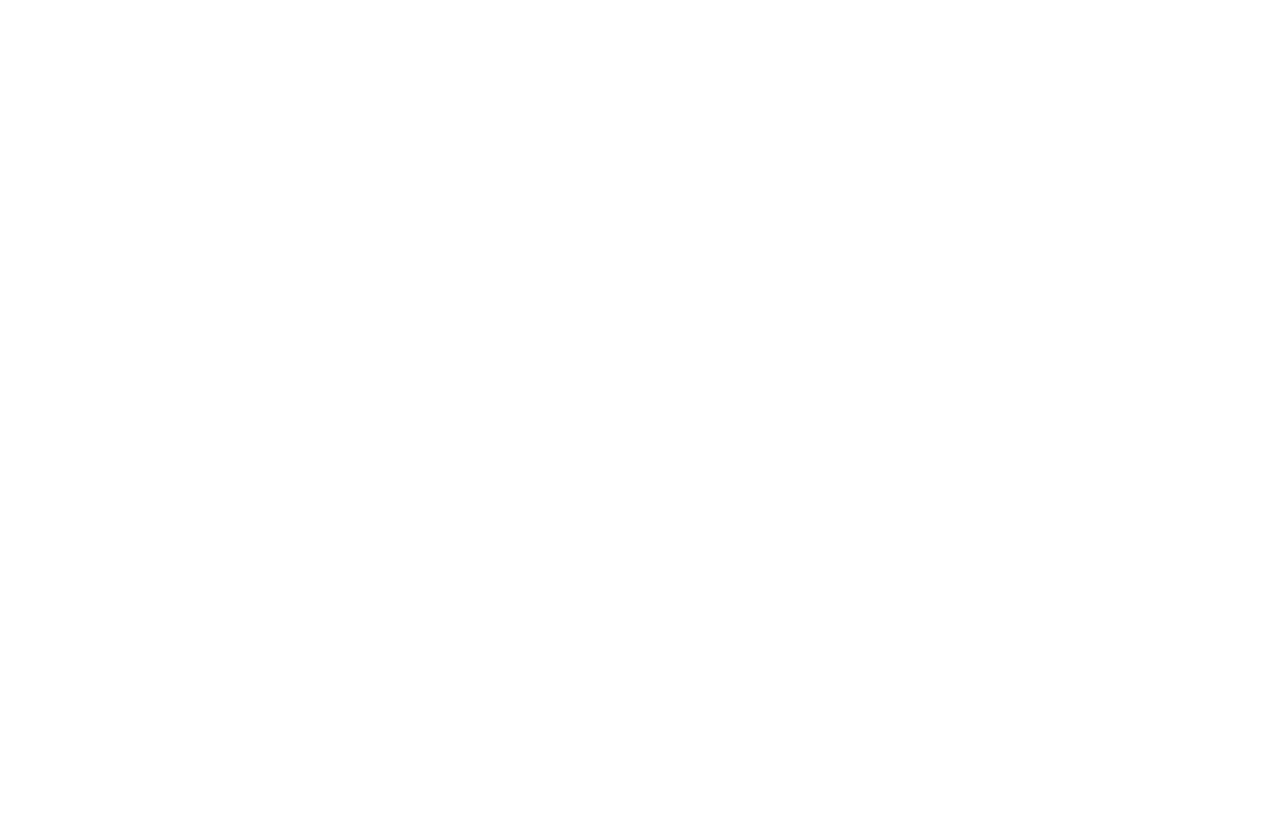
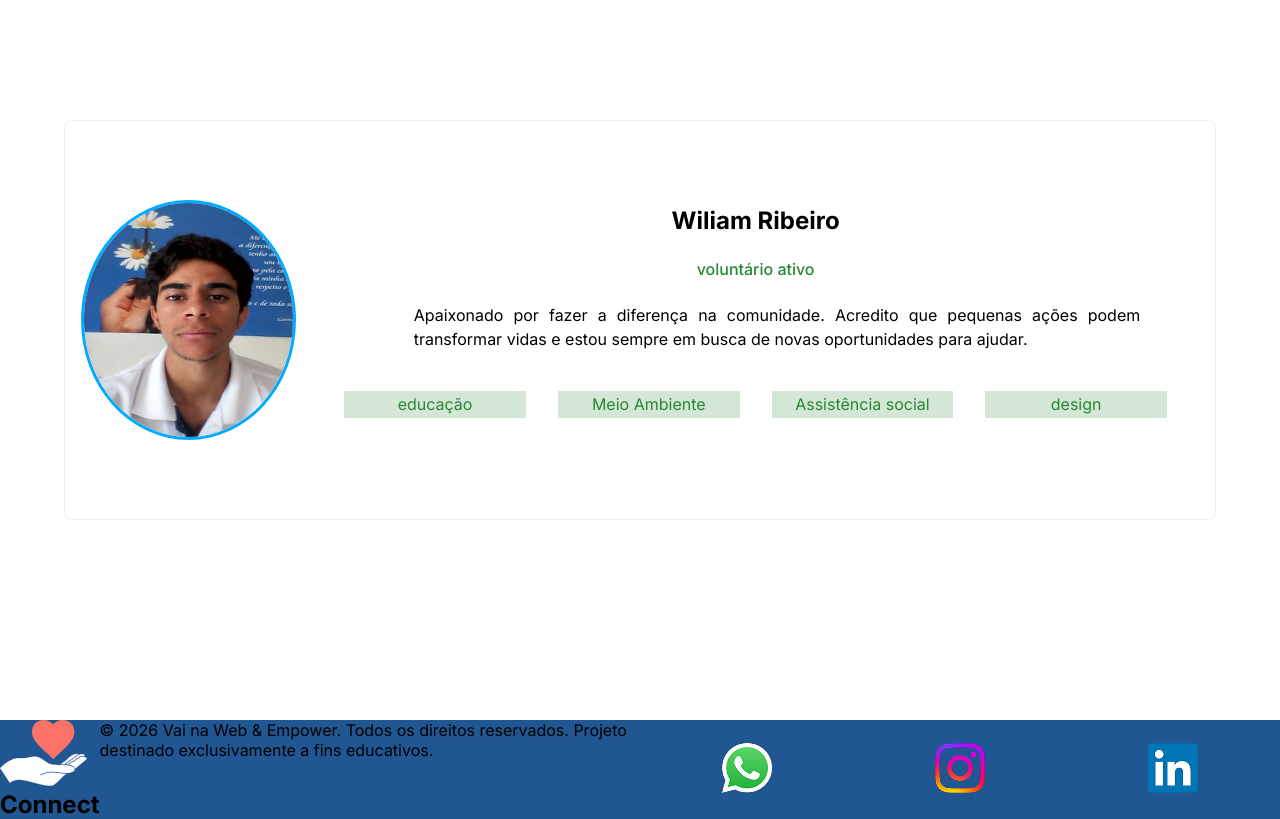
Before and after one commit to Wiliam102/DesafioFinalFront-Connect, a React (Vite) app: page /perfil in a window 1280 px wide. Shown: the part 200-1019 px from the top of the page. Before the commit the page ends 800 px from the top, so only its background shows below. Built offline with nearby package versions, Linux system fonts and the light colour scheme.

Commit message:
aidiconando componente de perfil, footer, estilizacao e mais alguns ajustes.

```diff
--- a/src/App.jsx
+++ b/src/App.jsx
@@ -1,3 +1,4 @@
+import Footer from "./components/Footer/Footer";
 import NavBar from "./components/NavBar/NavBar";
 import './styles/Global.scss';
 function App() {
@@ -5,6 +6,7 @@
   return (
     <>
        <NavBar/>
+       <Footer/>
     </>
   )
 }
--- a/src/components/Footer/Footer.jsx
+++ b/src/components/Footer/Footer.jsx
@@ -1,6 +1,40 @@
+import Logo from '../../assets/logo.png'
+import styles from './Footer.module.scss'
+import whatssapIcone from '../../assets/whatssap.png'
+import instagramIcone from '../../assets/instagram.png'
+import linkedinIcone from '../../assets/linkedin.png'
 function Footer (){
     return(
-        <></>
+        <footer>
+            <section className={styles.footerContainer}>
+              <div>
+                <img src={Logo} alt="logo da connect" />
+                <h2>Connect</h2>
+            </div>
+
+            <p>&copy; 2026 Vai na Web & Empower. Todos os direitos reservados. Projeto destinado exclusivamente a fins educativos.</p>
+
+            <ul className={styles.redesSociais}>
+                <li>
+                    <a href="http://">
+                    <img src={whatssapIcone} alt="logo do whatssap"/>
+                    </a>
+                </li>
+                 <li>
+                    <a href="http://">
+                    <img src={instagramIcone} alt="logo do instagram" />
+                    </a>
+                </li>
+                 <li>
+                    <a href="http://">
+                    <img src={linkedinIcone} alt="logo do linkedin" />
+                    </a>
+                </li>
+            </ul>
+
+            </section>
+
+        </footer>
     )
 }
 export default Footer
--- a/src/components/Footer/Footer.module.scss
+++ b/src/components/Footer/Footer.module.scss
@@ -0,0 +1,6 @@
+.footerContainer{
+    display: flex;
+    justify-content: space-evenly;
+    width: 100%;
+    background-color:#205691;
+}
--- a/src/components/NavBar/NavBar.jsx
+++ b/src/components/NavBar/NavBar.jsx
@@ -2,7 +2,7 @@
 import Inicio from "../Inicio/Inicio";
 import Acoes from "../AcoesDaConnect/AcoesDaConnect";
 import QuemSomos from "../QuemSomos/QuemSomos";
-import Perfil from "../Perfil/Perfil";
+import Perfil from "../Perfil/Perfil"
 import Logo from '../../assets/logo.png';
 import ImagemPerfil from '../../assets/foto.jpg';
 import styles from './NavBar.module.scss'
--- a/src/components/Perfil/Perfil.jsx
+++ b/src/components/Perfil/Perfil.jsx
@@ -1,6 +1,26 @@
+import fotoPerfil from '../../assets/foto.jpg'
+import styles from '../Perfil/Perfil.module.scss'
 function Perfil (){
     return(
-        <></>
+        <section className={styles.containerPerfil}>
+          <section className={styles.contentPerfil}>
+
+
+          <img src={fotoPerfil} alt="foto de perfil"/>
+
+          <article className={styles.infoPerfil}>
+            <h2>Wiliam Ribeiro</h2>
+            <h3>voluntário ativo</h3>
+            <p>Apaixonado por fazer a diferença na comunidade. Acredito que pequenas ações podem transformar vidas e estou sempre em busca de novas oportunidades para ajudar.</p>
+             <ul className={styles.tags}>
+                <li>educação</li>
+                <li>Meio Ambiente</li>
+                <li>Assistência social</li>
+                <li>design</li>
+             </ul>
+          </article>
+          </section>
+        </section>
     )
 }
 export default Perfil
--- a/src/components/Perfil/Perfil.module.scss
+++ b/src/components/Perfil/Perfil.module.scss
@@ -0,0 +1,75 @@
+.containerPerfil{
+    height: 100vh;
+    display: flex;
+    justify-content: center;
+    align-items: center;
+
+    img{
+        width: 20rem;
+        height: 15rem;
+        border-radius: 100%;
+        border: 3px solid #00AAFF;
+    }
+}
+
+.contentPerfil{
+    display: flex;
+    justify-content: center;
+    width: 90%;
+    height: 50%;
+    align-items: center;
+    gap: 1rem;
+    border: 1px solid #efeeee;
+    padding: 1rem;
+    border-radius: 8px;
+
+    h2{
+       font-weight: 700;
+
+    }
+
+    h3{
+        color: #278733;
+        font-weight: 500;
+        font-size: 1rem;
+;
+    }
+
+
+
+    p{
+        width: 85%;
+        text-align: justify;
+        margin-left: 10%;
+        font-weight: 400;
+        font-size: 1rem;
+        line-height: 1.5rem;
+    }
+}
+
+.infoPerfil{
+    justify-content: center;
+    text-align: center;
+    display: flex;
+    flex-direction: column;
+    gap: 1.5rem;
+    height: 80%;
+    padding: 1rem;
+
+}
+.tags{
+    width: 100%;
+    display: flex;
+    justify-content: flex-start;
+    margin: 0;
+    li{
+        display: flex;
+        justify-content: center;
+        margin: 1rem;
+        padding: 0.2rem;
+        text-align: center;
+        color: #278733;
+        background-color: #D4E7D6;
+;
+    }
+}
```
